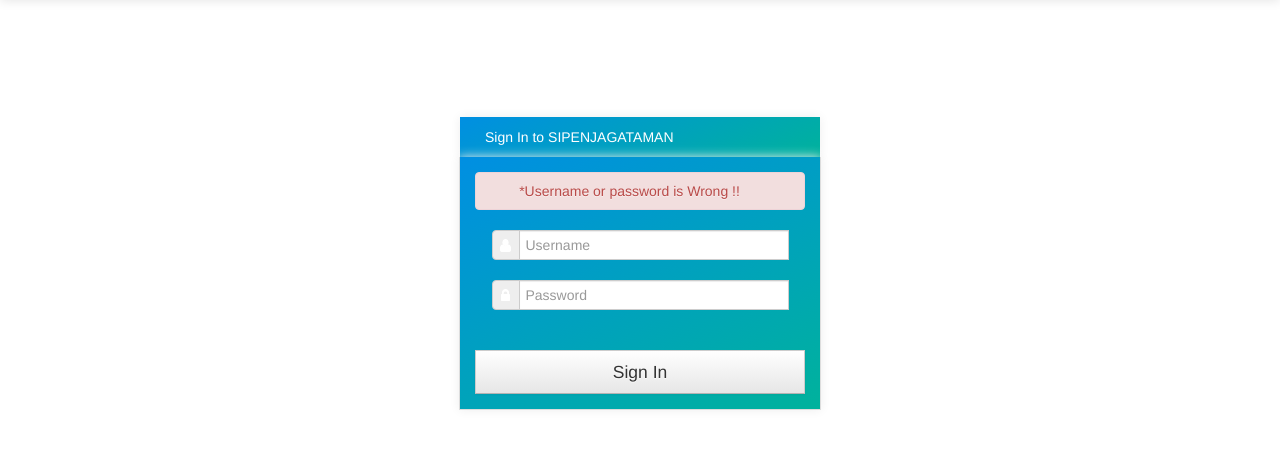
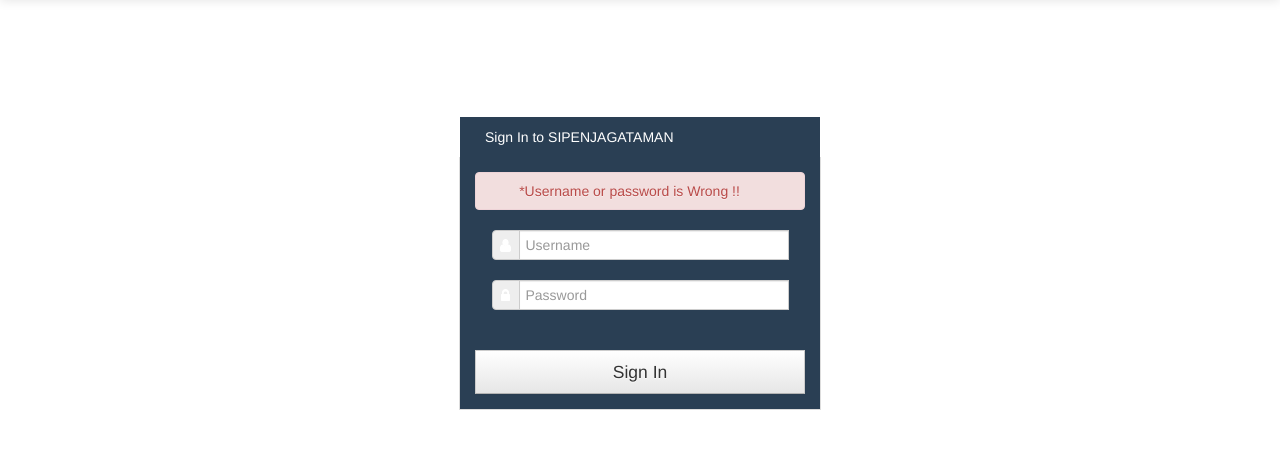
Before and after one commit to rizafr/parkguardian, a PHP site: the page made by application/modules/admin/login/views/content.php in a window 1280 px wide. Shown: the part 41-490 px from the top of the page. Run offline with PHP 8.4, Linux system fonts and the light colour scheme; the template is opened without the code that fills it, so the values that code supplies are empty.

Commit message:
Fix styling (#2)

```diff
--- a/application/modules/admin/pbk_group/views/_layouts/menus.php
+++ b/application/modules/admin/pbk_group/views/_layouts/menus.php
@@ -1,6 +1,6 @@
 <div class="page-header">
 	<h4>
 		<i class='fa fa-users'></i>
-		Grup Telepon
+		Kategori
 	</h4>
 </div>
--- a/application/modules/admin/pbk_group/views/create/content.php
+++ b/application/modules/admin/pbk_group/views/create/content.php
@@ -13,7 +13,7 @@
 
 			<!-- start Name -->
 			<div class='control-group <?php echo form_error('Name') ? 'error' : ''; ?>'>
-				<label class='control-label' ><strong>Nama Grup</strong></label>
+				<label class='control-label' ><strong>Nama Kategori</strong></label>
 				<div class='controls'>
 					<input type='text' name='Name' value='<?php echo set_value('Name');?>' class='span5' placeholder='Name' required>
 					<?php echo form_error('Name'); ?></div>
--- a/application/modules/admin/pbk_group/views/read/content.php
+++ b/application/modules/admin/pbk_group/views/read/content.php
@@ -3,7 +3,7 @@
         <?php echo $this->load->view('_layouts/menus');?>
 
         <a href="<?php echo base_url('pbk_group/create');?>" class='btn'><i class='fa fa-pencil'></i>
-            Tambah Grup Telepon
+            Tambah Kategori
         </a>
         <hr>
         <div class="input-prepend input-append">
--- a/application/views/admin/_sidebar.php
+++ b/application/views/admin/_sidebar.php
@@ -6,13 +6,13 @@
 <?php $phonebook = core::get_all('pbk','gammu');?>
 <?php $group = core::get_all('pbk_groups','gammu');?>
 
- <div class='box'>
+ <div class='box box-left'>
     <ul class="nav nav-list">
     <li class="nav-header">Menu</li>
     <li class="<?php echo $this->uri->segment(1) == 'pbk' ? "active" : "";?>"><a href="<?php echo base_url('pbk');?>">Buku Telepon
          <span class="badge"><?php echo $phonebook->num_rows();?></span>
         </a></li>
-     <li class="<?php echo $this->uri->segment(1) == 'pbk_group' ? "active" : "";?>"><a href="<?php echo base_url('pbk_group');?>">Grup Telepon
+     <li class="<?php echo $this->uri->segment(1) == 'pbk_group' ? "active" : "";?>"><a href="<?php echo base_url('pbk_group');?>">Kategori
           <span class="badge"><?php echo $group->num_rows();?></span>
          </a></li>
 
--- a/assets/core/css/login.css
+++ b/assets/core/css/login.css
@@ -27,39 +27,37 @@
     margin: 0px auto;
     color: #fff;
     border-color: transparent;
-    background: -moz-linear-gradient(-65deg, #008fe2 0, #00b29c 100%);
-    background: -webkit-gradient(linear, left top, right bottom, color-stop(0%, #008fe2), color-stop(100%, #00b29c));
-    background: -webkit-linear-gradient(-65deg, #008fe2 0, #00b29c 100%);
-    background: -o-linear-gradient(-65deg, #008fe2 0, #00b29c 100%);
-    background: -ms-linear-gradient(-65deg, #008fe2 0, #00b29c 100%);
-    background: linear-gradient(154deg, #008fe2 0, #00b29c 100%);
-    filter: progid: DXImageTransform.Microsoft.gradient(startColorstr='#008fe2', endColorstr='#00b29c', GradientType=1);
+    background-color: #2A3F54;
+    // background: -moz-linear-gradient(-65deg, #008fe2 0, #00b29c 100%);
+    // background: -webkit-gradient(linear, left top, right bottom, color-stop(0%, #008fe2), color-stop(100%, #00b29c));
+    // background: -webkit-linear-gradient(-65deg, #008fe2 0, #00b29c 100%);
+    // background: -o-linear-gradient(-65deg, #008fe2 0, #00b29c 100%);
+    // background: -ms-linear-gradient(-65deg, #008fe2 0, #00b29c 100%);
+    // background: linear-gradient(154deg, #008fe2 0, #00b29c 100%);
+    // filter: progid: DXImageTransform.Microsoft.gradient(startColorstr='#008fe2', endColorstr='#00b29c', GradientType=1);
     border-right: 1px solid #DDD;
    border-bottom: 1px solid #DDD;
    border-left: 1px solid #DDD;
-    box-shadow: 0px 0px 10px #EEE;
-    -moz-box-shadow: 0px 0px 10px #EEE;
   }
 
   .form-signin-heading {
     color: #111;
     padding-top: 50px;
     color: #fff;
-        border-color: transparent;
-        background: -moz-linear-gradient(-65deg, #008fe2 0, #00b29c 100%);
-        background: -webkit-gradient(linear, left top, right bottom, color-stop(0%, #008fe2), color-stop(100%, #00b29c));
-        background: -webkit-linear-gradient(-65deg, #008fe2 0, #00b29c 100%);
-        background: -o-linear-gradient(-65deg, #008fe2 0, #00b29c 100%);
-        background: -ms-linear-gradient(-65deg, #008fe2 0, #00b29c 100%);
-        background: linear-gradient(154deg, #008fe2 0, #00b29c 100%);
-        filter: progid: DXImageTransform.Microsoft.gradient(startColorstr='#008fe2', endColorstr='#00b29c', GradientType=1);
+    border-color: transparent;
+    background-color: #2A3F54;
+    // background: -moz-linear-gradient(-65deg, #008fe2 0, #00b29c 100%);
+    // background: -webkit-gradient(linear, left top, right bottom, color-stop(0%, #008fe2), color-stop(100%, #00b29c));
+    // background: -webkit-linear-gradient(-65deg, #008fe2 0, #00b29c 100%);
+    // background: -o-linear-gradient(-65deg, #008fe2 0, #00b29c 100%);
+    // background: -ms-linear-gradient(-65deg, #008fe2 0, #00b29c 100%);
+    // background: linear-gradient(154deg, #008fe2 0, #00b29c 100%);
+    filter: progid: DXImageTransform.Microsoft.gradient(startColorstr='#008fe2', endColorstr='#00b29c', GradientType=1);
     width: 310px;
     margin:10% auto 0px;
     padding: 10px 25px;
+  }
 
- box-shadow: 0px 0px 10px #EEE;
-    -moz-box-shadow: 0px 0px 10px #EEE;
-  }
   .login{
     margin-top: 20px;
   }
```
Also changed, not shown: assets/core/css/admin.css (+22 -12 lines).
